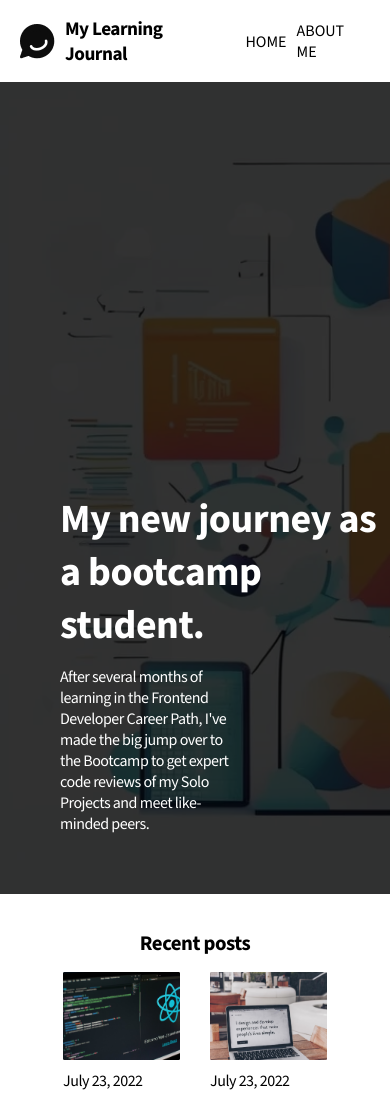
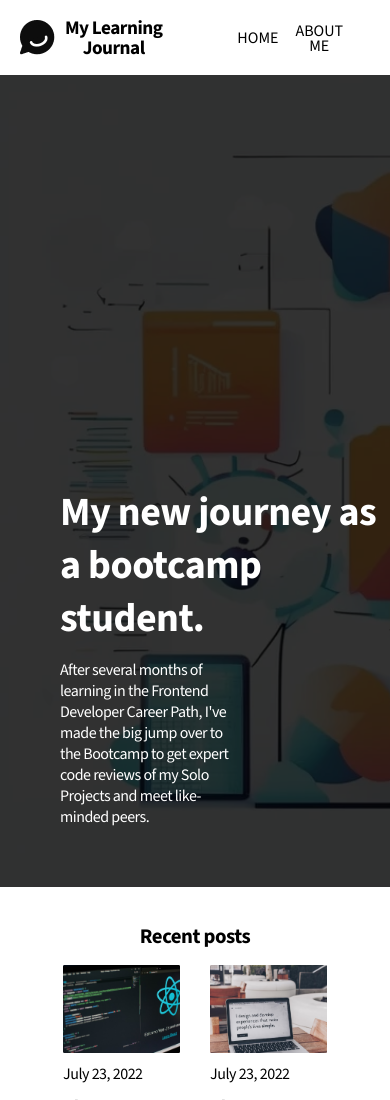
Before and after one commit to KeithGalway/Learning-Journal, a plain HTML site: page index.html in a window 390 px wide. Shown: the top 1100 px of the page. Drawn offline with nearby package versions, Linux system fonts and the light colour scheme.

Commit message:
update styles
Header styles adjustment for mobile

```diff
--- a/style.css
+++ b/style.css
@@ -226,10 +226,18 @@ h2 {
 
     .header__heading {
         font-size: 0.8em;
+        margin-left: -25px;
+        text-align: center;
+        line-height: 20px;
+    }
+
+    .header__list > li {
+        text-align: center;
+        line-height: 15px;
     }
 }
 
-@media (max-width: 400px) {
+@media (max-width: 414px) {
     .header__logo {
         padding-left: 20px;
     }
```
